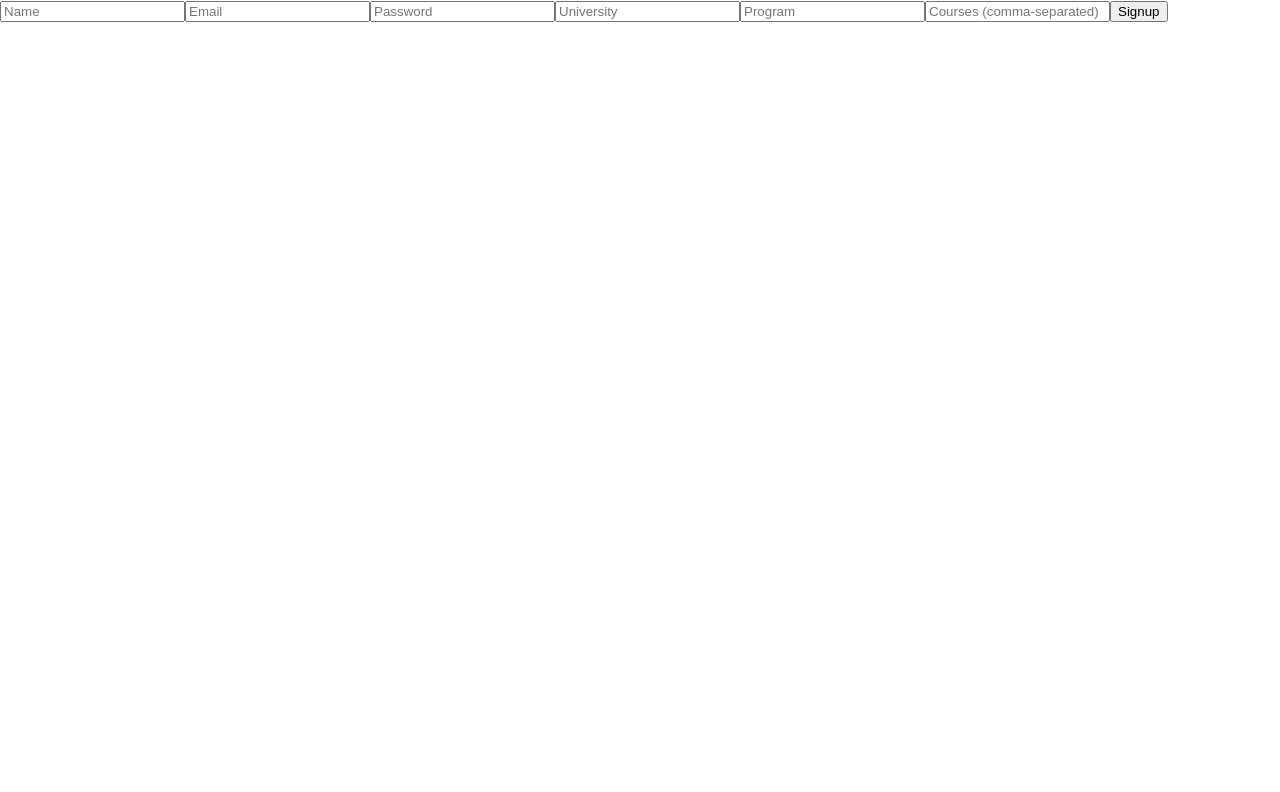
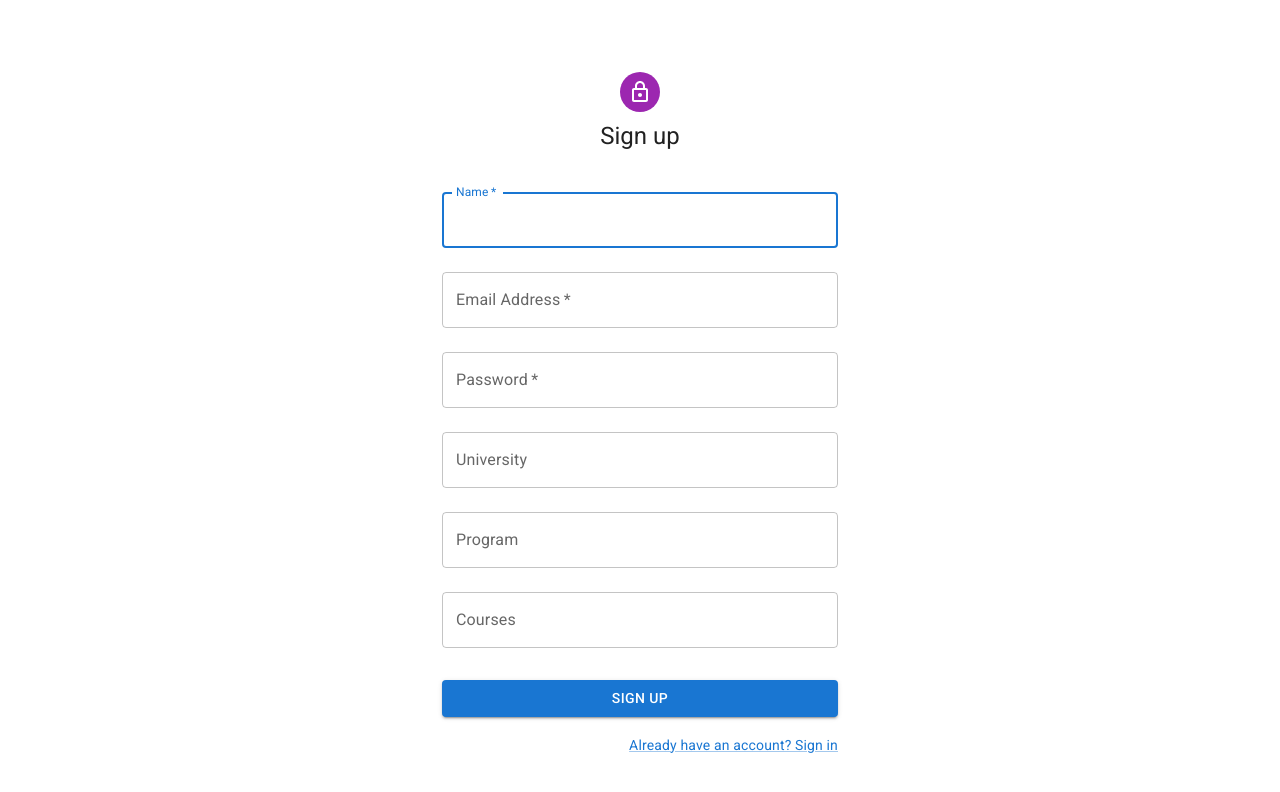
Before and after one commit to achchala/unify, a React (Create React App) app in the folder frontend/: page /signup in a window 1280 px wide. Shown: the top 792 px of the page. Built offline with nearby package versions, Linux system fonts and the light colour scheme.

Commit message:
signup material UI template

```diff
--- a/frontend/src/components/Signup.js
+++ b/frontend/src/components/Signup.js
@@ -1,6 +1,20 @@
 import React, { Component } from 'react';
+import Avatar from '@mui/material/Avatar';
+import Button from '@mui/material/Button';
+import CssBaseline from '@mui/material/CssBaseline';
+import TextField from '@mui/material/TextField';
+import MuiLink from '@mui/material/Link';
+import Grid from '@mui/material/Grid';
+import Box from '@mui/material/Box';
+import LockOutlinedIcon from '@mui/icons-material/LockOutlined';
+import Typography from '@mui/material/Typography';
+import Container from '@mui/material/Container';
+import { createTheme, ThemeProvider } from '@mui/material/styles';
+import { withRouter } from './withRouter'; // Import the withRouter function
 
-class Signup extends Component {
+const defaultTheme = createTheme();
+
+class SignUp extends React.Component {
   constructor(props) {
     super(props);
     this.state = {
@@ -9,13 +23,11 @@ class Signup extends Component {
       password: '',
       university: '',
       program: '',
-      courses: ''
+      courses: '',
     };
-
     this.handleChange = this.handleChange.bind(this);
     this.handleSubmit = this.handleSubmit.bind(this);
   }
-
   handleChange(event) {
     this.setState({ [event.target.name]: event.target.value });
   }
@@ -57,6 +69,7 @@ class Signup extends Component {
         program: '',
         courses: ''
       });
+      this.props.history('/login');
     })
     .catch(error => {
       console.error('Signup error:', error);
@@ -65,19 +78,107 @@ class Signup extends Component {
 
   render() {
     return (
-      <div>
-        <form onSubmit={this.handleSubmit}>
-          <input type="text" name="name" value={this.state.name} onChange={this.handleChange} placeholder="Name" required />
-          <input type="email" name="email" value={this.state.email} onChange={this.handleChange} placeholder="Email" required />
-          <input type="password" name="password" value={this.state.password} onChange={this.handleChange} placeholder="Password" required />
-          <input type="text" name="university" value={this.state.university} onChange={this.handleChange} placeholder="University" required />
-          <input type="text" name="program" value={this.state.program} onChange={this.handleChange} placeholder="Program" required />
-          <input type="text" name="courses" value={this.state.courses} onChange={this.handleChange} placeholder="Courses (comma-separated)" required />
-          <button type="submit">Signup</button>
-        </form>
-      </div>
+      <ThemeProvider theme={defaultTheme}>
+        <Container component="main" maxWidth="xs">
+          <CssBaseline />
+          <Box
+            sx={{
+              marginTop: 8,
+              display: 'flex',
+              flexDirection: 'column',
+              alignItems: 'center',
+            }}
+          >
+            <Avatar sx={{ m: 1, bgcolor: 'secondary.main' }}>
+              <LockOutlinedIcon />
+            </Avatar>
+            <Typography component="h1" variant="h5">
+              Sign up
+            </Typography>
+            <Box component="form" noValidate onSubmit={this.handleSubmit} sx={{ mt: 3 }}>
+              <TextField
+                margin="normal"
+                required
+                fullWidth
+                id="name"
+                label="Name"
+                name="name"
+                autoFocus
+                value={this.state.name}
+                onChange={this.handleChange}
+              />
+              <TextField
+                margin="normal"
+                required
+                fullWidth
+                id="email"
+                label="Email Address"
+                name="email"
+                autoComplete="email"
+                value={this.state.email}
+                onChange={this.handleChange}
+              />
+              <TextField
+                margin="normal"
+                required
+                fullWidth
+                name="password"
+                label="Password"
+                type="password"
+                id="password"
+                autoComplete="new-password"
+                value={this.state.password}
+                onChange={this.handleChange}
+              />
+              <TextField
+                margin="normal"
+                fullWidth
+                id="university"
+                label="University"
+                name="university"
+                value={this.state.university}
+                onChange={this.handleChange}
+              />
+              <TextField
+                margin="normal"
+                fullWidth
+                id="program"
+                label="Program"
+                name="program"
+                value={this.state.program}
+                onChange={this.handleChange}
+              />
+              <TextField
+                margin="normal"
+                fullWidth
+                id="courses"
+                label="Courses"
+                name="courses"
+                value={this.state.courses}
+                onChange={this.handleChange}
+              />
+
+              <Button
+                type="submit"
+                fullWidth
+                variant="contained"
+                sx={{ mt: 3, mb: 2 }}
+              >
+                Sign Up
+              </Button>
+              <Grid container justifyContent="flex-end">
+                <Grid item>
+                  <MuiLink href="/login" variant="body2">
+                    Already have an account? Sign in
+                  </MuiLink>
+                </Grid>
+              </Grid>
+            </Box>
+          </Box>
+        </Container>
+      </ThemeProvider>
     );
   }
 }
 
-export default Signup;
+export default withRouter(SignUp); // Use withRouter to access history prop
```
Also changed, not shown: frontend/src/components/SignupOld.js (added, +83 -0 lines).
